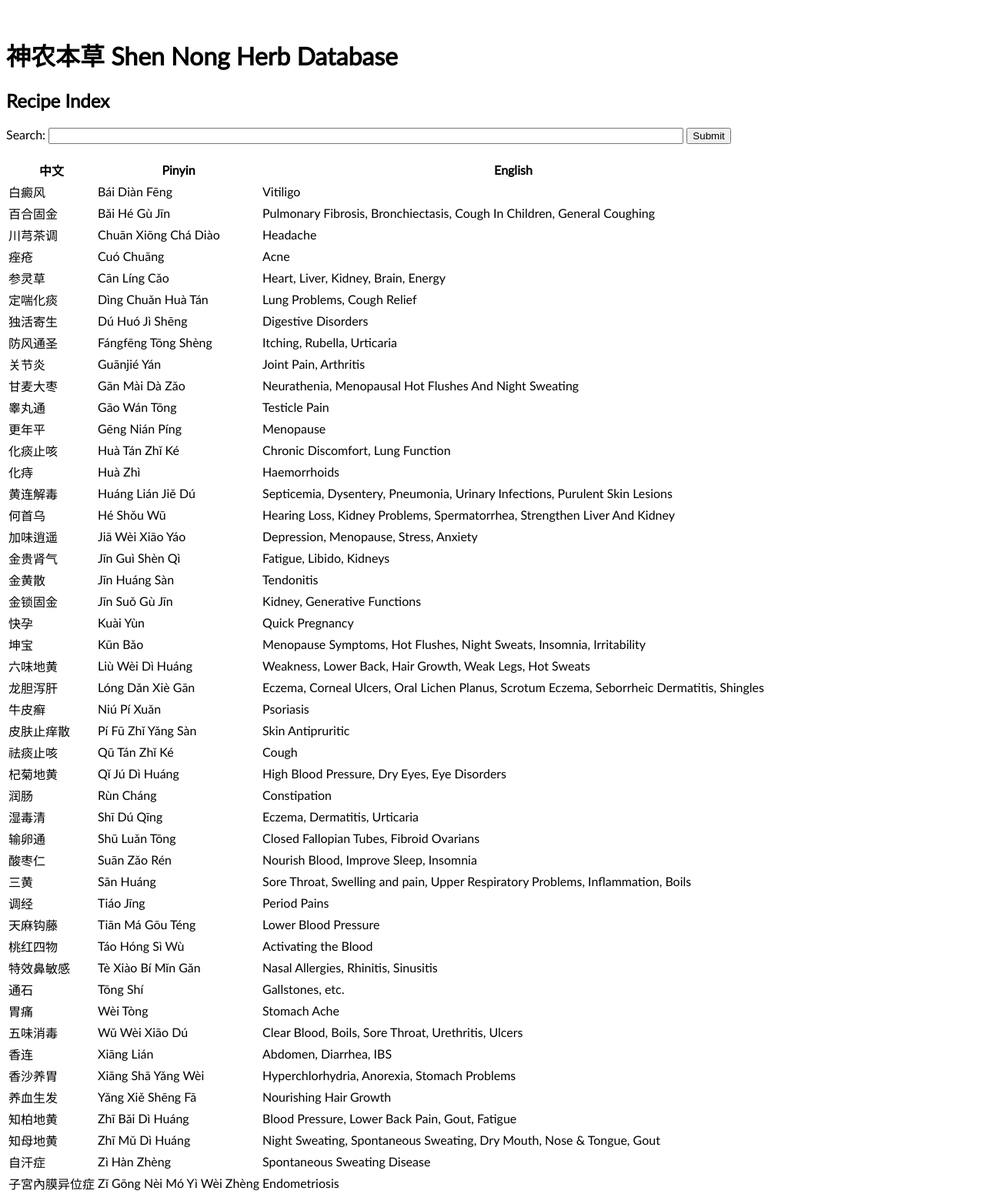
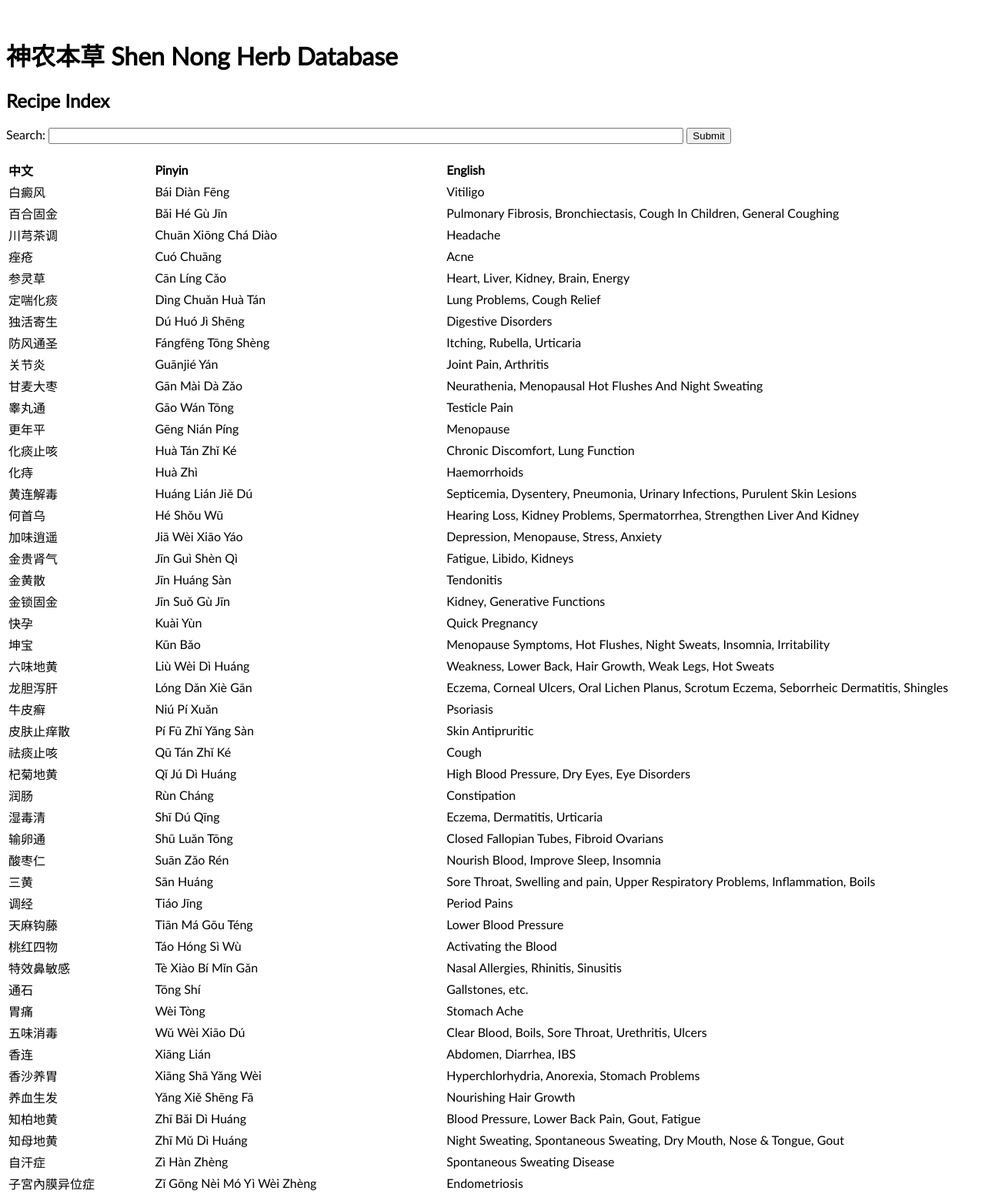
Before and after one commit to BobBowles/django-shennong, a Django app: page /shennong/ in a window 1280 px wide. Shown: the whole page at 77% size. Run offline with Django 3.2, Linux system fonts and the light colour scheme; data comes from the database, SQL or seed files in the repository.

Commit message:
Stop table size changing when using search.

```diff
--- a/shennong/templates/shennong/index.html
+++ b/shennong/templates/shennong/index.html
@@ -1,4 +1,24 @@
 {% extends "shennong/base.html" %}
+
+{% block head_extra %}
+
+<!-- Table style -->
+<style>
+table {
+    width: 100%;
+}
+th {
+    text-align: left;
+}
+.chinese {
+    width: 15%;
+}
+.pinyin {
+    width: 30%;
+}
+</style>
+
+{% endblock head_extra %}
 
 {% block body %}
 
@@ -23,10 +43,10 @@
 {% if recipe_index %}
     <table>
         <tr>
-            <th>
+            <th class="chinese">
                 中文
             </th>
-            <th>
+            <th class="pinyin">
                 Pinyin
             </th>
             <th>
```
